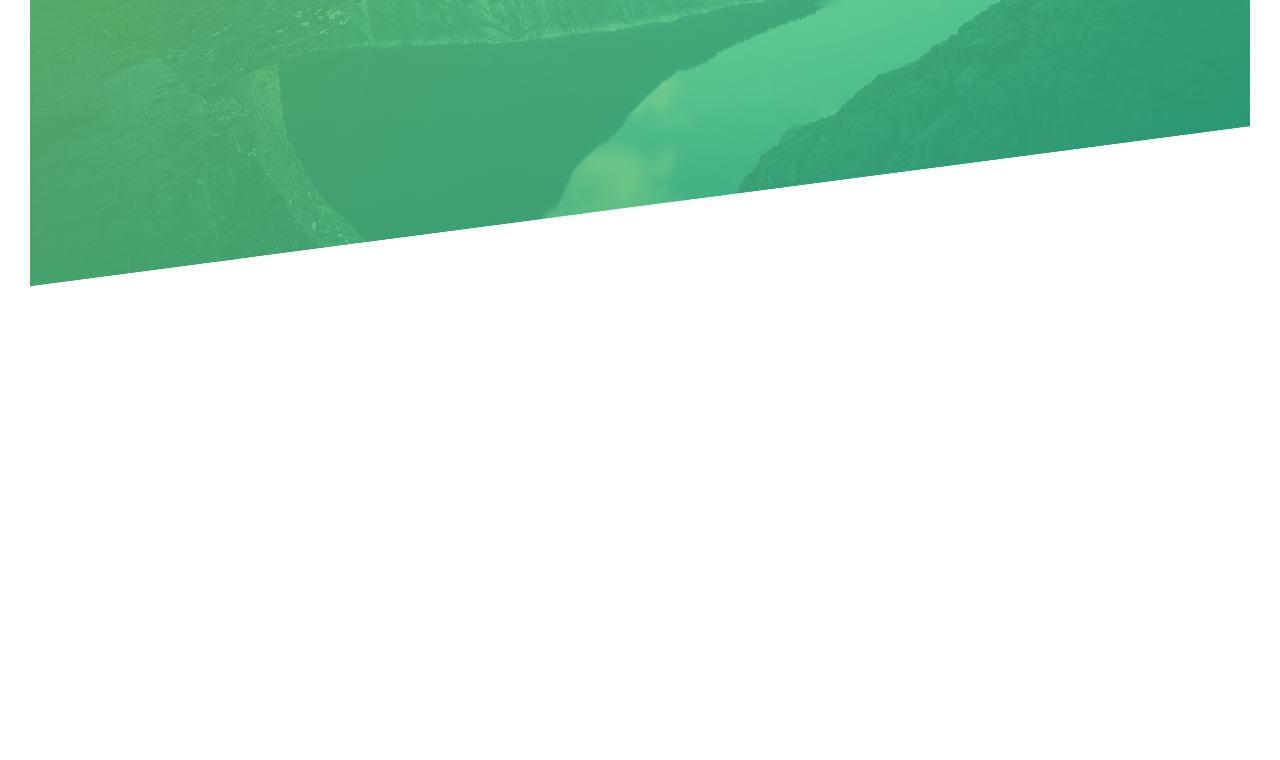
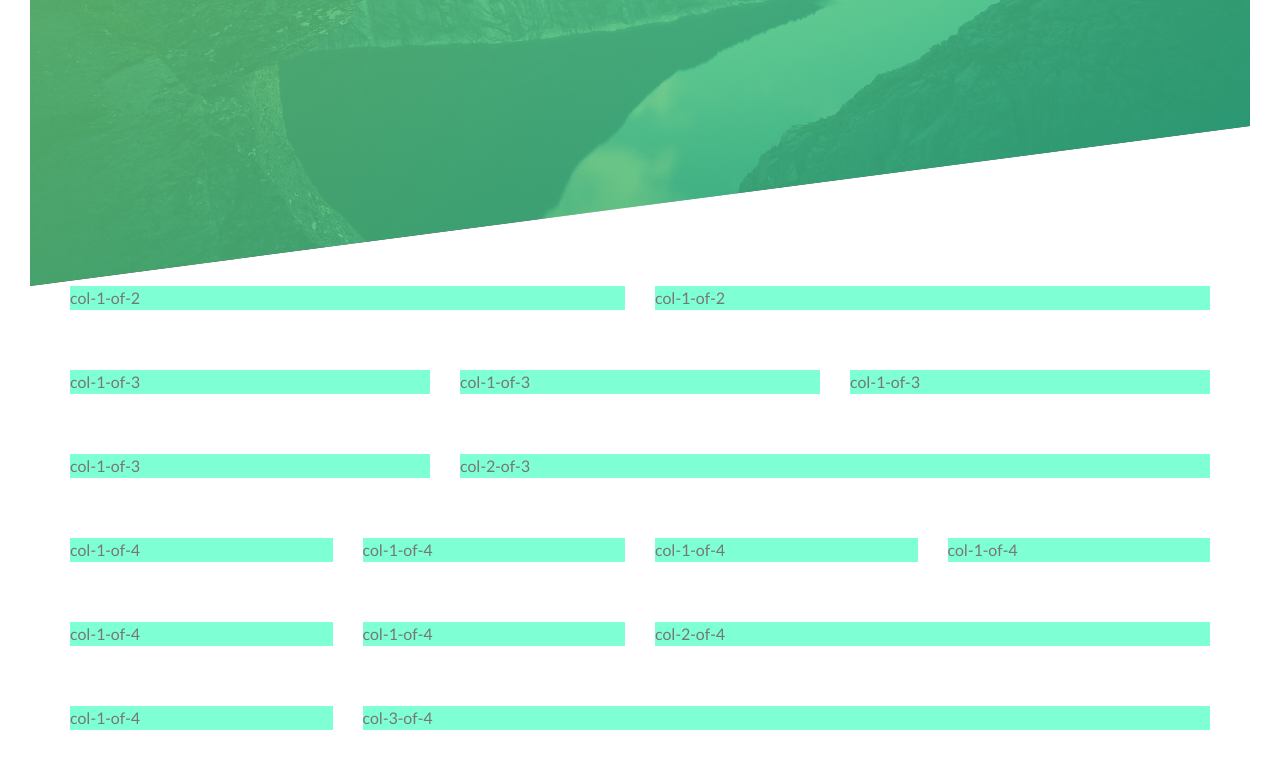
Before and after one commit to Skybeazt/natours, a website: page index.html in a window 1280 px wide. Shown: the part 504-1264 px from the top of the page. Before the commit the page ends 820 px from the top, so only its background shows below. Drawn offline with Linux system fonts and the light colour scheme.

Commit message:
Created homepage grid

```diff
--- a/index.html
+++ b/index.html
@@ -29,7 +29,36 @@
         <a href="#" class="btn btn--white btn--animated">Discover our tours</a>
       </div>
     </header>
-    <main></main>
+    <main>
+      <div class="row">
+        <div class="col-1-of-2">col-1-of-2</div>
+        <div class="col-1-of-2">col-1-of-2</div>
+      </div>
+      <div class="row">
+        <div class="col-1-of-3">col-1-of-3</div>
+        <div class="col-1-of-3">col-1-of-3</div>
+        <div class="col-1-of-3">col-1-of-3</div>
+      </div>
+      <div class="row">
+        <div class="col-1-of-3">col-1-of-3</div>
+        <div class="col-2-of-3">col-2-of-3</div>
+      </div>
+      <div class="row">
+        <div class="col-1-of-4">col-1-of-4</div>
+        <div class="col-1-of-4">col-1-of-4</div>
+        <div class="col-1-of-4">col-1-of-4</div>
+        <div class="col-1-of-4">col-1-of-4</div>
+      </div>
+      <div class="row">
+        <div class="col-1-of-4">col-1-of-4</div>
+        <div class="col-1-of-4">col-1-of-4</div>
+        <div class="col-2-of-4">col-2-of-4</div>
+      </div>
+      <div class="row">
+        <div class="col-1-of-4">col-1-of-4</div>
+        <div class="col-3-of-4">col-3-of-4</div>
+      </div>
+    </main>
     <footer></footer>
   </body>
 </html>
--- a/sass/abstract/_mixins.scss
+++ b/sass/abstract/_mixins.scss
@@ -0,0 +1,7 @@
+@mixin clearfix {
+  &::after {
+    content: "";
+    display: table;
+    clear: both;
+  }
+}
--- a/sass/abstract/_variables.scss
+++ b/sass/abstract/_variables.scss
@@ -5,3 +5,7 @@ $color-primary-light: #7ed56f;
 $color-black: #000;
 $color-white: #fff;
 $color-gray-dark: #777;
+
+// GRID
+$vertical-gap: 6rem;
+$horizontal-gap: 3rem;
--- a/sass/layouts/_grid.scss
+++ b/sass/layouts/_grid.scss
@@ -0,0 +1,54 @@
+@use "../abstract";
+
+.row {
+  max-width: 114rem;
+  margin-inline: auto;
+
+  @include abstract.clearfix;
+
+  &:not(:last-child) {
+    margin-block-end: abstract.$vertical-gap;
+  }
+
+  [class^="col"] {
+    background-color: aquamarine;
+    float: left;
+
+    &:not(:last-child) {
+      margin-inline-end: abstract.$horizontal-gap;
+    }
+  }
+
+  .col-1-of-2 {
+    width: calc((100% - #{abstract.$horizontal-gap}) / 2);
+  }
+
+  .col-1-of-3 {
+    width: calc((100% - (#{abstract.$horizontal-gap} * 2)) / 3);
+  }
+
+  .col-2-of-3 {
+    width: calc(
+      ((100% - (#{abstract.$horizontal-gap} * 2)) / 3) * 2 +
+        abstract.$horizontal-gap
+    );
+  }
+
+  .col-1-of-4 {
+    width: calc((100% - (#{abstract.$horizontal-gap} * 3)) / 4);
+  }
+
+  .col-2-of-4 {
+    width: calc(
+      ((100% - (#{abstract.$horizontal-gap} * 3)) / 4) * 2 +
+        abstract.$horizontal-gap
+    );
+  }
+
+  .col-3-of-4 {
+    width: calc(
+      ((100% - (#{abstract.$horizontal-gap} * 3)) / 4) * 3 +
+        (2 * #{abstract.$horizontal-gap})
+    );
+  }
+}
```
Also changed, not shown: css/style.css, 1 other file.
